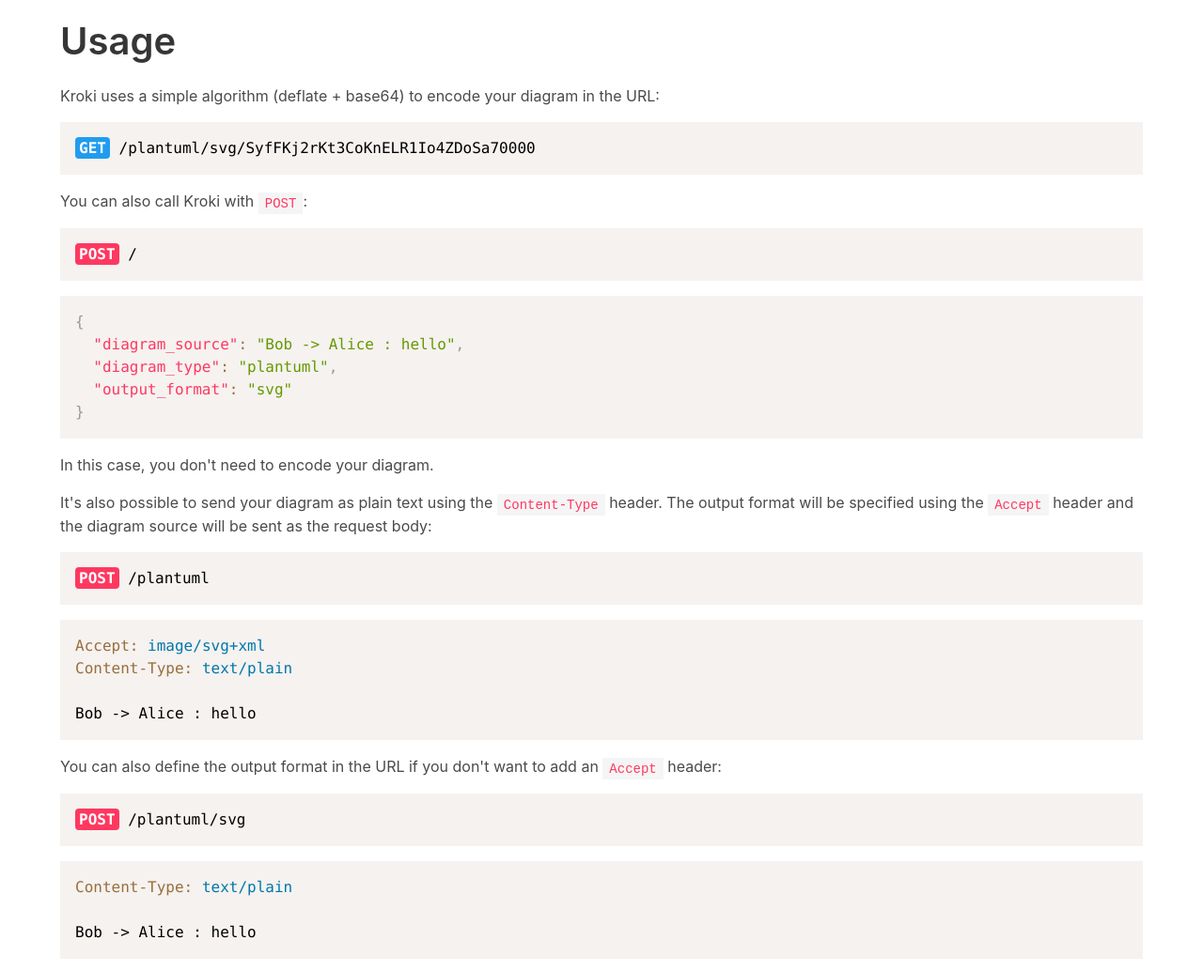
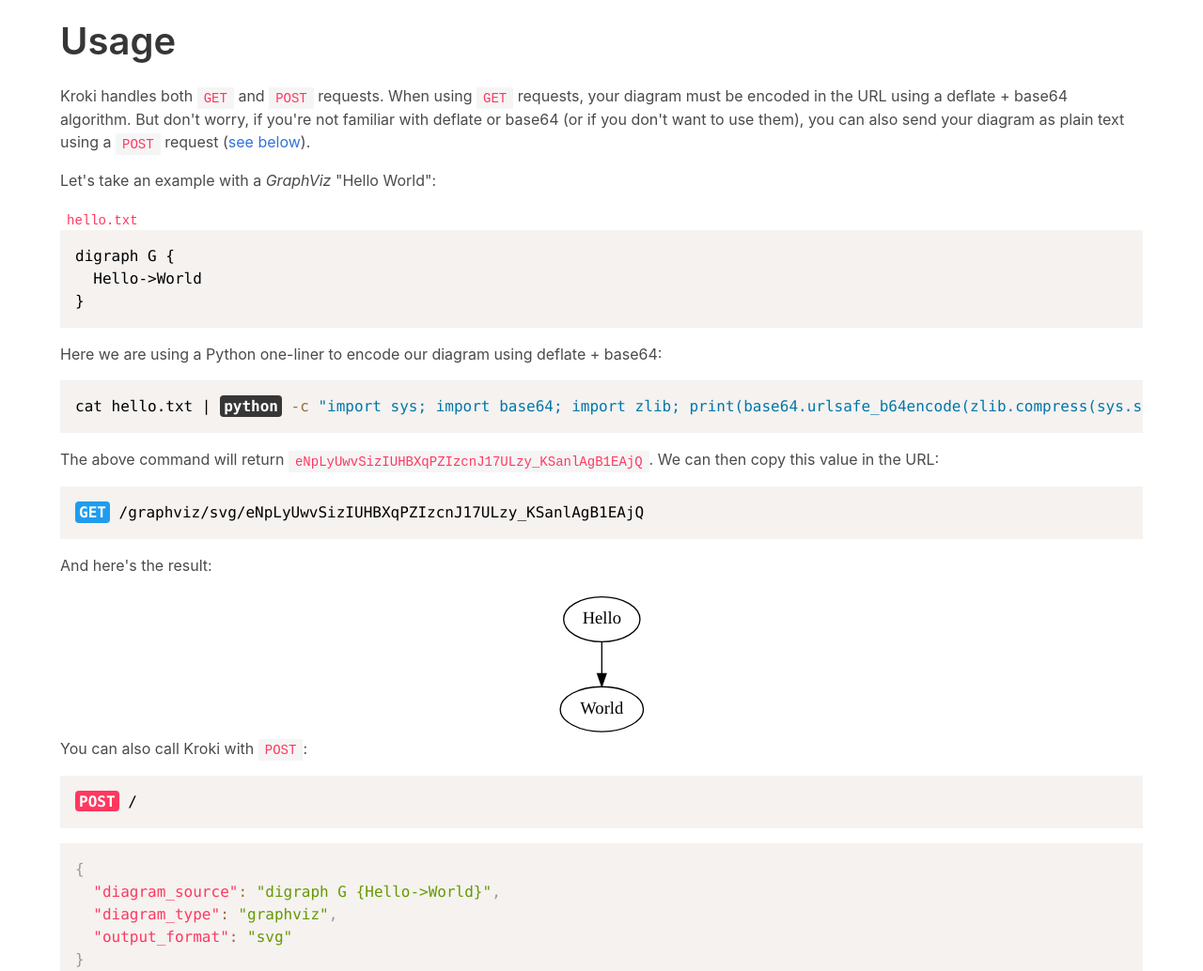
Before and after one commit to yuzutech/kroki.io, a website: page index.html in a window 1280 px wide. Shown: the part 782-1816 px from the top of the page at 94% size. Drawn offline with Linux system fonts and the light colour scheme.

Commit message:
Improve the Usage section

```diff
--- a/index.html
+++ b/index.html
@@ -73,13 +73,61 @@
 
         <h2 class="title is-2">Usage</h2>
         <div class="content">
-            <p>Kroki uses a simple algorithm (deflate + base64) to encode your diagram in the URL:</p>
-            <pre><code class="language-http">GET /plantuml/svg/SyfFKj2rKt3CoKnELR1Io4ZDoSa70000</code></pre>
-            <p>You can also call Kroki with <code>POST</code>:</p>
+            <p>
+                Kroki handles both <code>GET</code> and <code>POST</code> requests.
+                When using <code>GET</code> requests, your diagram must be encoded in the URL using a deflate + base64 algorithm.
+                But don't worry, if you're not familiar with deflate or base64 (or if you don't want to use them),
+                you can also send your diagram as plain text using a <code>POST</code> request (<a href="#post-request">see below</a>).
+            </p>
+            <p>
+                Let's take an example with a <em>GraphViz</em> "Hello World":
+            </p>
+            <code class="snippet-name">hello.txt</code>
+            <pre><code class="language-graphviz">digraph G {
+  Hello->World
+}</code></pre>
+            <p>
+                Here we are using a Python one-liner to encode our diagram using deflate + base64:
+            </p>
+            <pre><code class="language-sh">cat hello.txt | python -c "import sys; import base64; import zlib; print(base64.urlsafe_b64encode(zlib.compress(sys.stdin.read(), 9)))"</code></pre>
+            <p>
+                The above command will return <code>eNpLyUwvSizIUHBXqPZIzcnJ17ULzy_KSanlAgB1EAjQ</code>.
+                We can then copy this value in the URL:
+            </p>
+            <pre><code class="language-http">GET /graphviz/svg/eNpLyUwvSizIUHBXqPZIzcnJ17ULzy_KSanlAgB1EAjQ</code></pre>
+            <p>
+                And here's the result:
+            </p>
+            <svg class="kroki-output" xmlns="http://www.w3.org/2000/svg" xmlns:xlink="http://www.w3.org/1999/xlink" width="74pt" height="116pt" viewBox="0.00 0.00 74.29 116.00">
+                <g id="graph0" class="graph" transform="scale(1 1) rotate(0) translate(4 112)">
+                    <title>G</title>
+                    <polygon fill="#ffffff" stroke="transparent" points="-4,4 -4,-112 70.2941,-112 70.2941,4 -4,4"/>
+                    <!-- Hello -->
+                    <g id="node1" class="node">
+                        <title>Hello</title>
+                        <ellipse fill="none" stroke="#000000" cx="33.1471" cy="-90" rx="30.5947" ry="18"/>
+                        <text text-anchor="middle" x="33.1471" y="-86.3" font-family="Times,serif" font-size="14.00" fill="#000000">Hello</text>
+                    </g>
+                    <!-- World -->
+                    <g id="node2" class="node">
+                        <title>World</title>
+                        <ellipse fill="none" stroke="#000000" cx="33.1471" cy="-18" rx="33.2948" ry="18"/>
+                        <text text-anchor="middle" x="33.1471" y="-14.3" font-family="Times,serif" font-size="14.00" fill="#000000">World</text>
+                    </g>
+                    <!-- Hello&#45;&gt;World -->
+                    <g id="edge1" class="edge">
+                        <title>Hello-&gt;World</title>
+                        <path fill="none" stroke="#000000" d="M33.1471,-71.8314C33.1471,-64.131 33.1471,-54.9743 33.1471,-46.4166"/>
+                        <polygon fill="#000000" stroke="#000000" points="36.6472,-46.4132 33.1471,-36.4133 29.6472,-46.4133 36.6472,-46.4132"/>
+                    </g>
+                </g>
+            </svg>
+
+            <p id="post-request">You can also call Kroki with <code>POST</code>:</p>
             <pre><code class="language-http">POST /</code></pre>
             <pre><code class="language-json">{
-  "diagram_source": "Bob -> Alice : hello",
-  "diagram_type": "plantuml",
+  "diagram_source": "digraph G {Hello->World}",
+  "diagram_type": "graphviz",
   "output_format": "svg"
 }</code></pre>
             <p>In this case, you don't need to encode your diagram.</p>
@@ -87,24 +135,28 @@
                 It's also possible to send your diagram as plain text using the <code>Content-Type</code> header.
                 The output format will be specified using the <code>Accept</code> header and the diagram source will be sent as the request body:
             </p>
-            <pre><code class="language-http">POST /plantuml</code></pre>
+            <pre><code class="language-http">POST /graphviz</code></pre>
             <pre><code class="language-request">Accept: image/svg+xml
 Content-Type: text/plain
 
-Bob -> Alice : hello</code></pre>
+digraph G {
+  Hello->World
+}</code></pre>
             <p>
                 You can also define the output format in the URL if you don't want to add an <code>Accept</code> header:
             </p>
-            <pre><code class="language-http">POST /plantuml/svg</code></pre>
+            <pre><code class="language-http">POST /graphviz/svg</code></pre>
             <pre><code class="language-request">Content-Type: text/plain
 
-Bob -> Alice : hello</code></pre>
+digraph G {
+  Hello->World
+}</code></pre>
             <p>
                 The same concept applies when sending the diagram as <code>JSON</code>:
             </p>
-            <pre><code class="language-http">POST /plantuml/svg</code></pre>
+            <pre><code class="language-http">POST /graphviz/svg</code></pre>
             <pre><code class="language-json">{
-  "diagram_source": "Bob -> Alice : hello"
+  "diagram_source": "digraph G {Hello->World}"
 }</code></pre>
         </div>
 
@@ -113,13 +165,13 @@
             <p>
                 Using <a href="https://curl.haxx.se/"><em>cURL</em></a> to interact with the API is straightforward, open a terminal and type:
             </p>
-            <pre><code class="language-sh">curl https://demo.kroki.io/plantuml/svg --data-raw 'Bob -> Alice : hello'</code></pre>
+            <pre><code class="language-sh">curl https://demo.kroki.io/graphviz/svg --data-raw 'digraph G {Hello->World}'</code></pre>
             <p>
                 Or if you are more familiar with <a href="https://httpie.org/"><em>HTTPie</em></a>, you can send a <code>JSON</code> request:
             </p>
-            <pre><code class="language-sh">http https://demo.kroki.io/ diagram_type='plantuml' output_format='svg' diagram_source='Bob -> Alice : hello'</code></pre>
+            <pre><code class="language-sh">http https://demo.kroki.io/ diagram_type='graphviz' output_format='svg' diagram_source='digraph G {Hello->World}'</code></pre>
             <p>
-                It's also possible to send a file, for instance an Entity Relationship Diagram named  <code>project.erd</code>:
+                It's also possible to send a file, for instance an Entity Relationship Diagram named <code>project.erd</code>:
             </p>
             <pre><code class="language-plain">[Person]
 *name
--- a/js/prism-core.js
+++ b/js/prism-core.js
@@ -643,11 +643,11 @@
 Prism.languages.request = {
   'null': /\n.*$/i,
   'operator': /[a-zA-Z\-]+:/i,
-  'keyword': /[a-zA-Z\\/+]+/i,
+  'keyword': /image\/svg\+xml|text\/plain/i,
 }
 Prism.languages.sh = {
   'keyword': /'[^']+'|"[^"]+"|text\/plain/i,
   'host': /(http)s?:\/\/[^\/]+/,
   'operator': /-[a-zA-Z]+ |[a-z_A-Z]+=|--[a-zA-Z\-]+|Content-Type/g,
-  'command': /http|curl/i
+  'command': /http|curl|python/i
 }
--- a/src/kroki.sass
+++ b/src/kroki.sass
@@ -14,6 +14,9 @@
 .tag.is-highlight
   background-color: #ff3860
   color: white
+
+code.snippet-name
+  background-color: transparent
 
 .logo
   max-height: 4rem
```
Also changed, not shown: css/main.css, css/main.min.css, 1 other file.
